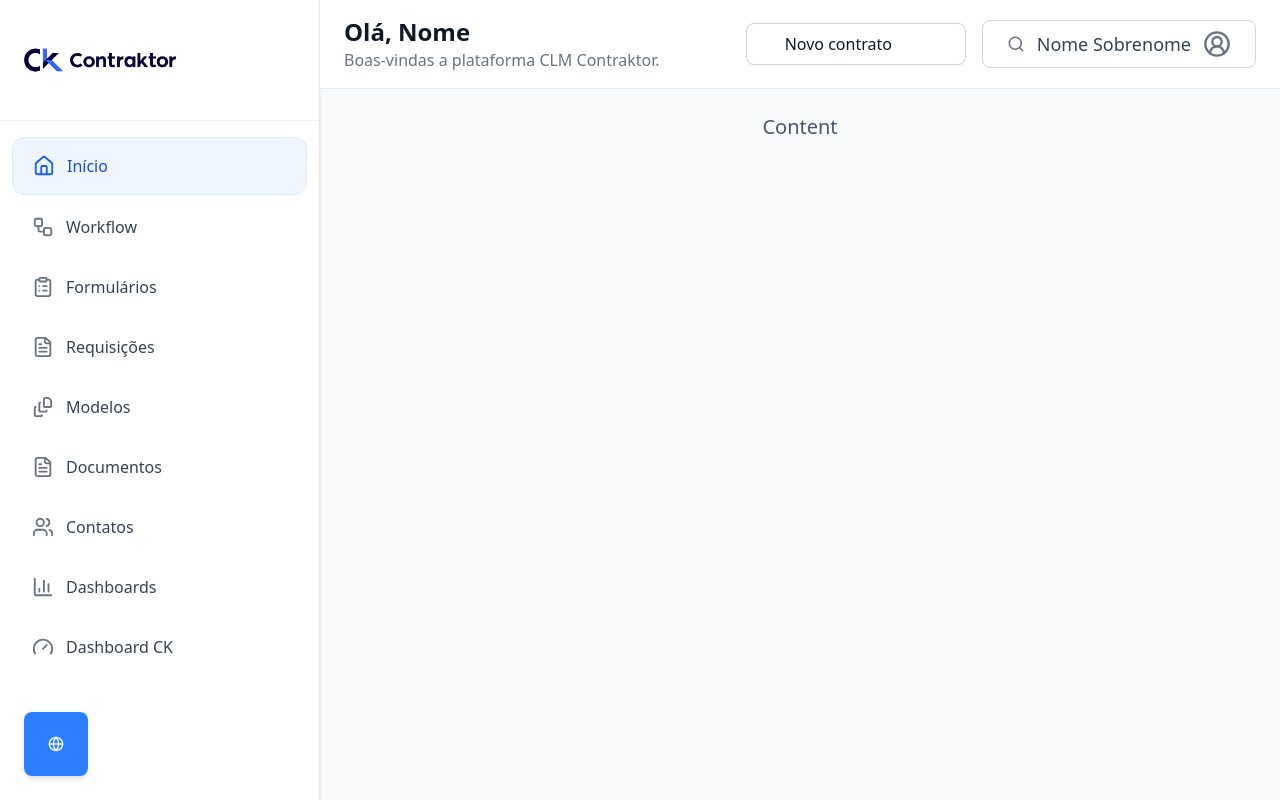
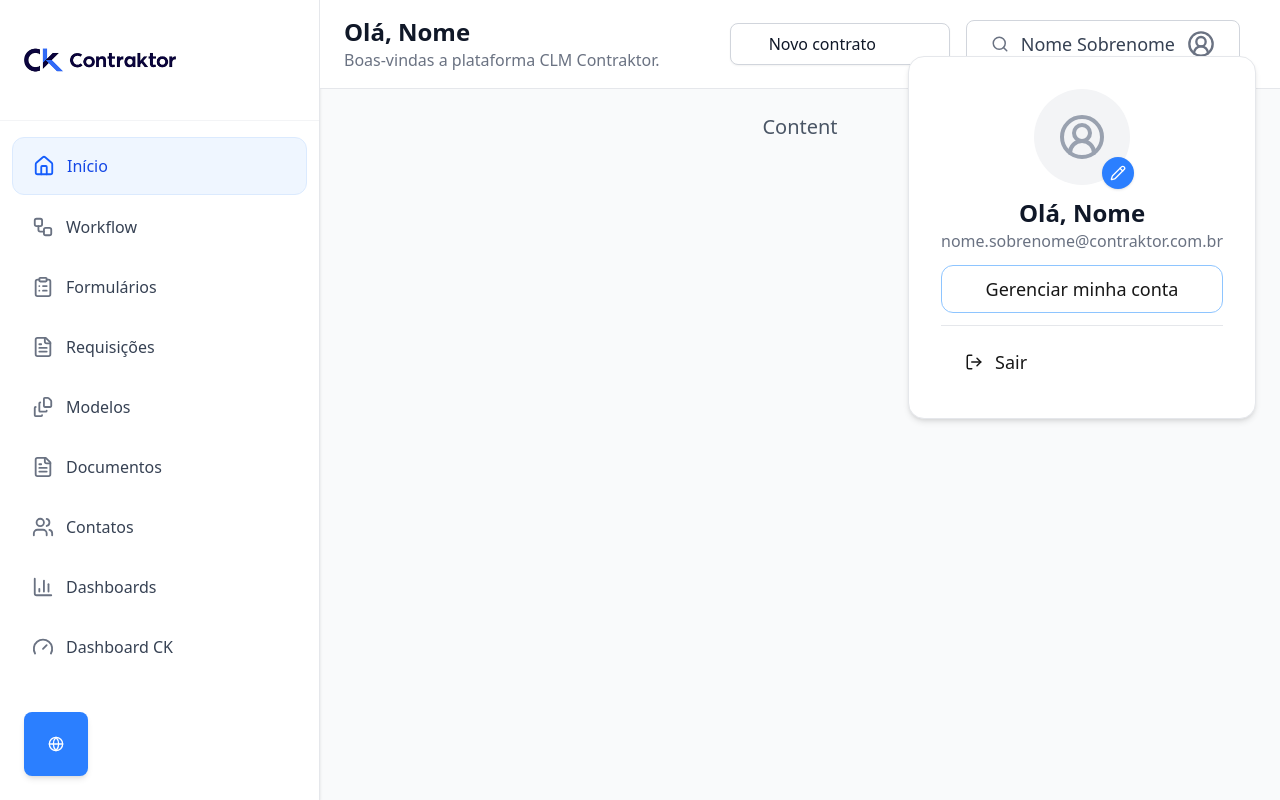
Before and after one commit to GiovannaGamba/poc-tasks, a React (Vite) app: page /app in a window 1280 px wide. Both pictures are taken after a click on the button "Nome Sobrenome". Built offline with nearby package versions, Linux system fonts and the light colour scheme.

Commit message:
feat: create new modal

```diff
--- a/src/containers/NavBar.tsx
+++ b/src/containers/NavBar.tsx
@@ -1,6 +1,9 @@
+import React from "react";
 import { Select, Button } from "../components";
 import type { Option } from "../components";
 import { ChevronDown, Search, UserCircle2 } from "lucide-react";
+import { ProfileMenu } from "./ProfileMenu";
+import { useNavigate } from "@tanstack/react-router";
 
 export type NavBarProps = {
   userName: string;
@@ -15,6 +18,20 @@ const defaultNewOptions: Option[] = [
 ];
 
 export function NavBar({ userName, onNewChange, newOptions = defaultNewOptions }: NavBarProps) {
+  const [open, setOpen] = React.useState(false);
+  const navigate = useNavigate();
+
+  React.useEffect(() => {
+
+    function onDocClick(e: MouseEvent) {
+      const target = e.target as HTMLElement;
+      if (!target.closest?.("[data-profile-trigger]")) setOpen(false);
+    }
+
+    document.addEventListener("click", onDocClick);
+    return () => document.removeEventListener("click", onDocClick);
+  }, []);
+
   return (
     <header className="w-full bg-white border-b border-gray-200">
       <div className="mx-auto max-w-screen-2xl px-6 py-4 flex items-center justify-between gap-4">
@@ -39,11 +56,27 @@ export function NavBar({ userName, onNewChange, newOptions = defaultNewOptions }
             fullWidth={false}
             className="rounded-full border border-gray-300 h-12 px-4 flex items-center gap-3"
             aria-label="Perfil do usuário"
+            data-profile-trigger
+            onClick={(e) => {
+              e.stopPropagation();
+              setOpen((v) => !v);
+            }}
           >
             <Search size={18} className="text-gray-500" />
             <span className="text-gray-700">{userName}</span>
             <UserCircle2 size={28} className="text-gray-500" />
           </Button>
+          {open ? (
+            <ProfileMenu
+              name={userName}
+              email={"nome.sobrenome@contraktor.com.br"}
+              onManage={() => console.log("manage")}
+              onLogout={() => {
+                setOpen(false);
+                navigate({ to: "/" });
+              }}
+            />
+          ) : null}
         </div>
       </div>
     </header>
--- /dev/null
+++ b/src/containers/ProfileMenu.tsx
@@ -0,0 +1,54 @@
+import { Card, Button } from "../components";
+import { LogOut, Pencil, UserCircle2 } from "lucide-react";
+
+export type ProfileMenuProps = {
+  name: string;
+  email: string;
+  onManage?: () => void;
+  onLogout?: () => void;
+};
+
+export function ProfileMenu({ name, email, onManage, onLogout }: ProfileMenuProps) {
+  return (
+    <div className="relative">
+      <div className="absolute right-0 mt-3 z-50">
+        <Card className="w-[320px] p-6 rounded-2xl">
+          <div className="flex flex-col items-center gap-3">
+            <div className="relative">
+              <div className="w-24 h-24 rounded-full bg-gray-100 flex items-center justify-center text-gray-400">
+                <UserCircle2 size={48} />
+              </div>
+              <button className="absolute -bottom-1 -right-1 bg-blue-500 text-white rounded-full p-2 shadow" aria-label="Trocar foto">
+                <Pencil size={16} />
+              </button>
+            </div>
+            <div className="text-center">
+              <div className="text-2xl font-semibold">Olá, {name.split(" ")[0]}</div>
+              <div className="text-gray-500">{email}</div>
+            </div>
+            <Button
+              variant="ghost"
+              fullWidth={true}
+              className="h-12 rounded-xl border border-blue-300 text-blue-600 hover:bg-blue-50"
+              onClick={onManage}
+            >
+              Gerenciar minha conta
+            </Button>
+            <div className="w-full h-px bg-gray-200" />
+            <Button
+              variant="ghost"
+              fullWidth={true}
+              className="h-12 rounded-xl text-gray-700 hover:bg-gray-50 flex items-center justify-start gap-3"
+              onClick={onLogout}
+            >
+              <LogOut size={18} />
+              Sair
+            </Button>
+          </div>
+        </Card>
+      </div>
+    </div>
+  );
+}
+
+export default ProfileMenu;
--- a/src/containers/index.ts
+++ b/src/containers/index.ts
@@ -1,3 +1,4 @@
 export * from "./SideBar";
 export * from "./LoginContainer";
 export * from "./NavBar";
+export * from "./ProfileMenu";
```
